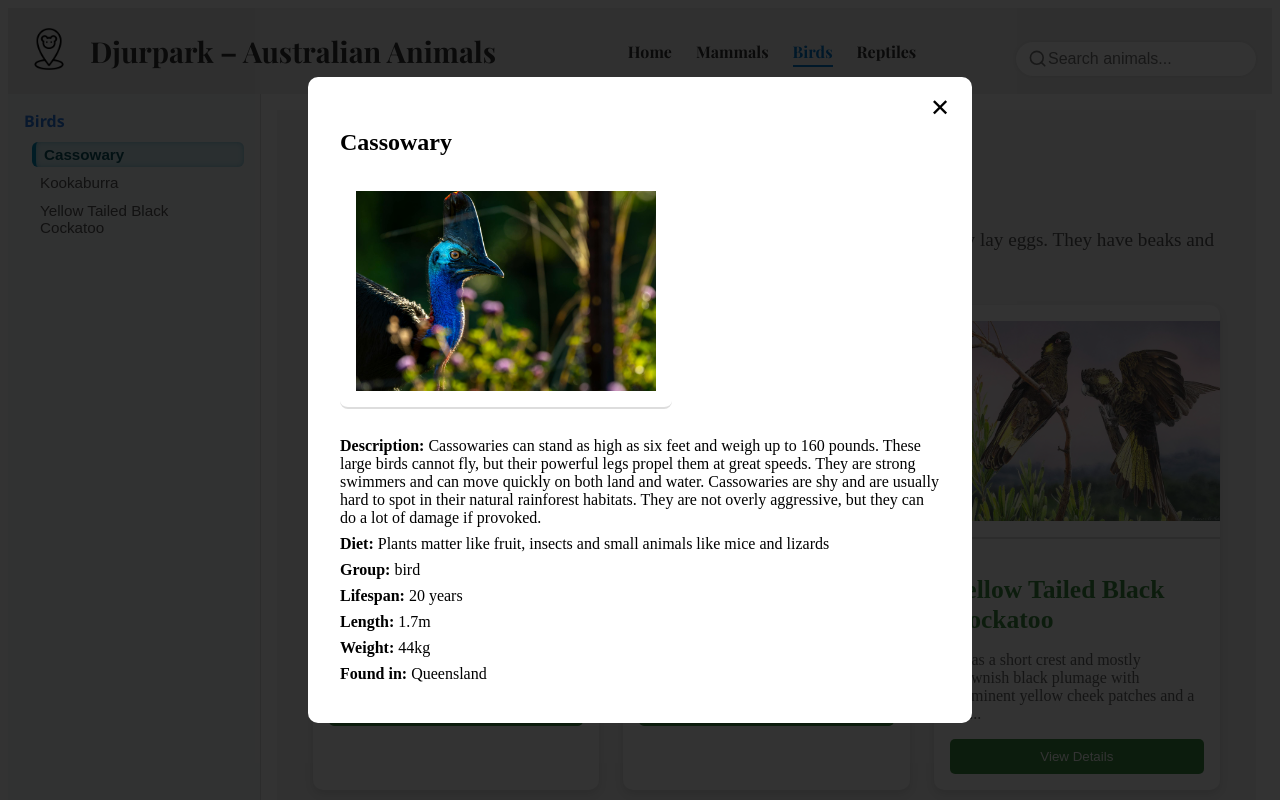
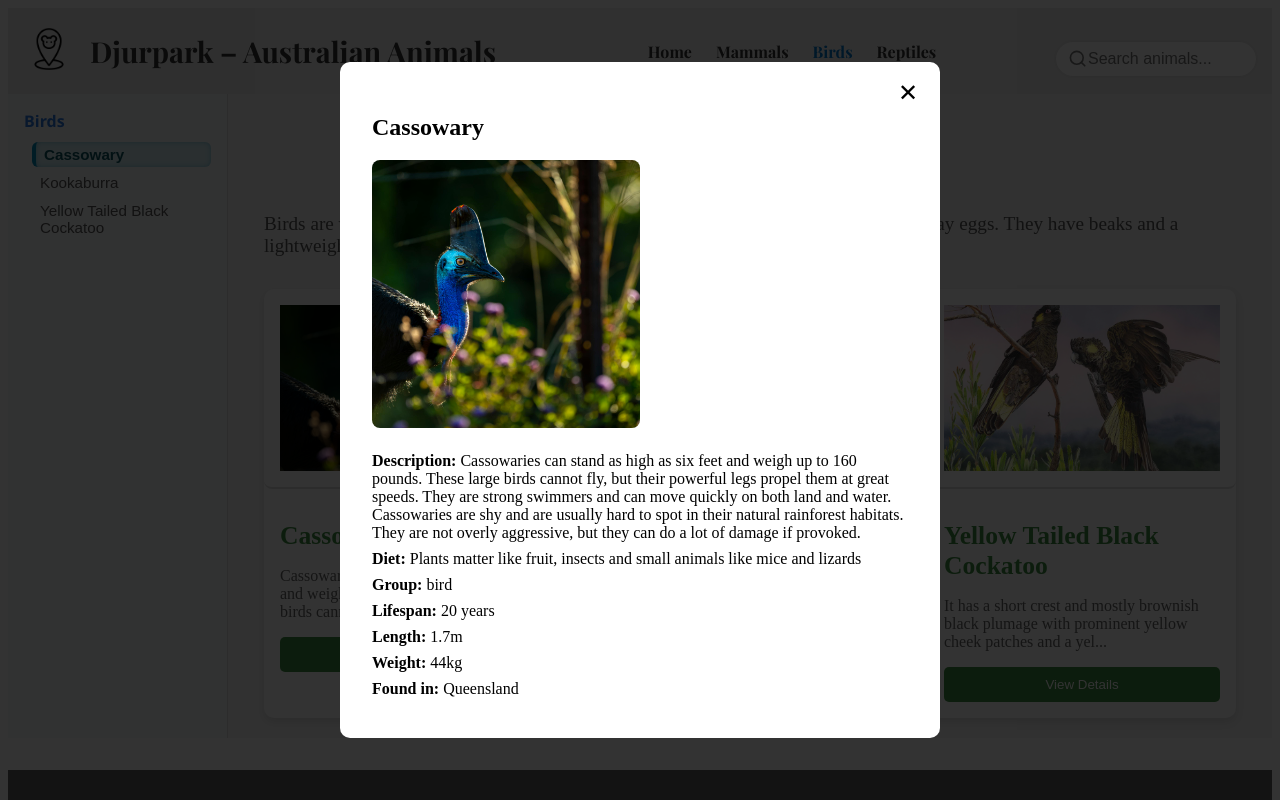
Before and after one commit to PriyeshIllam/assignment-4-react-router-djurpark, a React (Create React App) app: page /birds in a window 1280 px wide. Both pictures are taken after a click on the button "Cassowary". Shown: the top 800 px of the page. Built offline with nearby package versions, Linux system fonts and the light colour scheme.

Commit message:
fixed some bug

```diff
--- a/src/App.css
+++ b/src/App.css
@@ -1,3 +1,6 @@
+* {
+  box-sizing: border-box;
+}
 .App {
   text-align: center;
 }
--- a/src/components/Layout.jsx
+++ b/src/components/Layout.jsx
@@ -22,7 +22,7 @@ const Layout = ({ children }) => {
           <SidebarGroup />
         )}
 
-        <main style={{ flex: 1, padding: '1rem' }}>
+        <main className='group-container'>
           {children({ selectedAnimal, setSelectedAnimal })}
         </main>
       </div>
--- a/src/components/LayoutGroup.jsx
+++ b/src/components/LayoutGroup.jsx
@@ -10,7 +10,7 @@ const LayoutGroup = ({ children }) => {
       <Header />
       <div className="layout-container">
         <SidebarGroup />
-        <main style={{ flex: 1, padding: '1rem' }}>
+        <main className='animal-group-container'>
           {children}
         </main>
       </div>
--- a/src/modals/AnimalDetailModal.jsx
+++ b/src/modals/AnimalDetailModal.jsx
@@ -13,7 +13,7 @@ const AnimalDetailModal = ({ animal, onClose }) => {
       <div className="modal-content">
         <button onClick={handleClick} className="close-button">✕</button>
         <h2>{animal.name}</h2>
-        <img src={animal.image} alt={animal.name} className="animal-image" />
+        <img src={animal.image} alt={animal.name} className="animal-image-popup" />
         <div className="animal-details">
           <p><strong>Description:</strong> {animal.description}</p>
           <p><strong>Diet:</strong> {animal.food}</p>
--- a/src/styles/AnimalDetailModal.css
+++ b/src/styles/AnimalDetailModal.css
@@ -1,4 +1,9 @@
-/* AnimalDetailModal.css */
+*,
+*::before,
+*::after {
+  box-sizing: border-box;
+}
+
 .modal-overlay {
   position: fixed;
   top: 0;
@@ -11,15 +16,20 @@
   display: flex;
   justify-content: center;
   align-items: center;
+  padding: 1rem;
 }
 
 .modal-content {
   background: white;
   padding: 2rem;
-    width: 80%;
+  width: 100%;
   max-width: 600px;
   border-radius: 10px;
   position: relative;
+  overflow: hidden;
+  display: flex;
+  flex-direction: column;
+  align-items: flex-start;
 }
 
 .close-button {
@@ -34,9 +44,20 @@
 
 .animal-image {
   width: 100%;
-    max-width: 300px;
+  height: auto;
   border-radius: 8px;
   margin-bottom: 1rem;
+  display: block;
+  object-fit: contain;
+}
+.animal-image-popup {
+  width: 50%;
+  max-width: 100%;
+  height: auto;
+  border-radius: 8px;
+  margin-bottom: 1rem;
+  display: block;
+  object-fit: contain; /* avoids cropping */
 }
 
 .animal-details p {
@@ -45,7 +66,6 @@
 
 @media (max-width: 768px) {
   .modal-content {
-    width: 90%;
     padding: 1rem;
   }
 
--- a/src/styles/Layout.css
+++ b/src/styles/Layout.css
@@ -2,10 +2,19 @@
   display: flex;
   flex-direction: row;
 }
+.group-container,
+.animal-group-container{
+    flex: 1;
+    padding: '1rem';
+    maxWidth: '100%';
+    overflowX: 'hidden';
+}
 
 /* Mobile responsiveness */
 @media (max-width: 768px) {
+
   .layout-container {
     flex-direction: column;
+          width: 100%;
   }
 }
```
Lines whose indentation alone changed are shown as unchanged.
